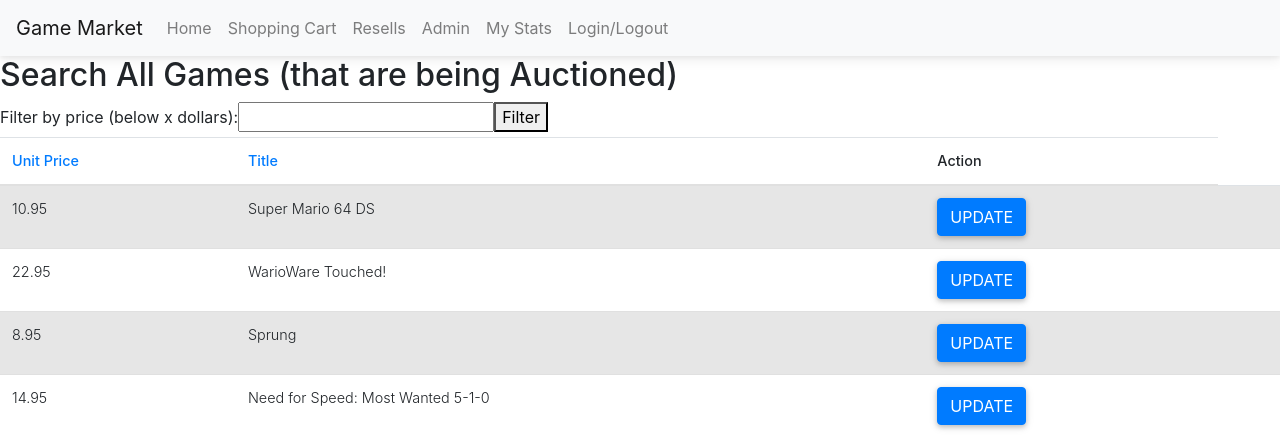
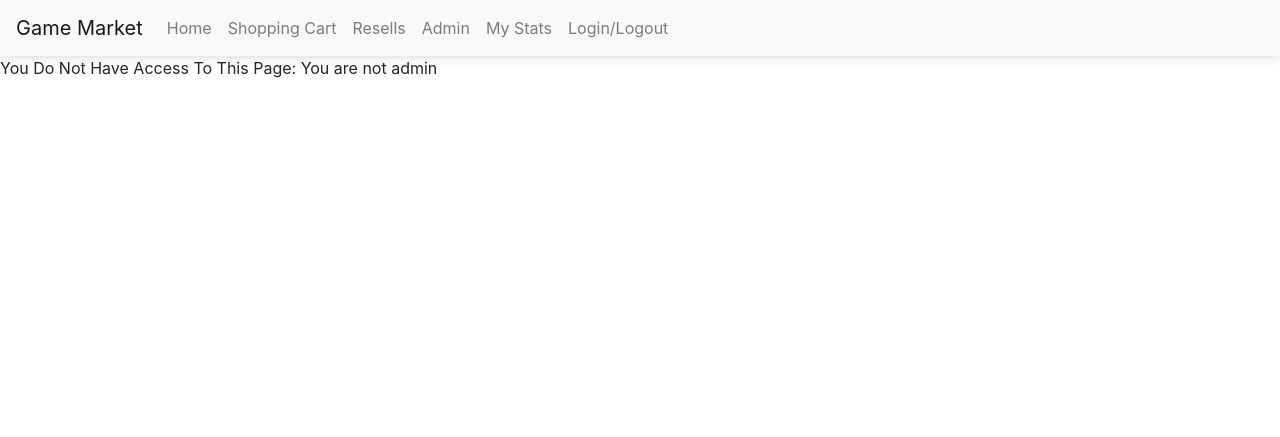
Before and after one commit to luke-anglin/GameMarket, a PHP site: page /admin.php in a window 1280 px wide. Shown: the top 437 px of the page. Run offline with PHP 8.4, Linux system fonts and the light colour scheme; a user stored in the database is signed in; data comes from the database, SQL or seed files in the repository; some libraries are stand-ins or nearby versions.

Commit message:
Update admin.php

```diff
--- a/admin.php
+++ b/admin.php
@@ -55,9 +55,25 @@
 <!-- Connect to database -->
 <?php require "connect.php" ?>
 <?php session_start() ?>
-<h2>Search All Games (that are being Auctioned)</h2>
+<?php
+$uid = $_SESSION['user_id'];
+$ad = $db->prepare("SELECT admin FROM User WHERE user_id = $uid");
+$ad->execute();
+$adminValue = $ad->fetch(PDO::FETCH_ASSOC);
+if (!isset($_SESSION['user_id'])) {
+  echo "You Do Not Have Access To This Page: Please Log In";
+  exit;
+}
+if ($adminValue["admin"] != 1) {
+  echo "You Do Not Have Access To This Page: You are not admin";
+  exit;
+}
+?>
+
+<h2>Update Available Games</h2>
 
 <?php
+
 // Check if the filter form has been submitted
 if (isset($_POST['filter'])) {
     $filterValue = $_POST['filterValue'];
```
